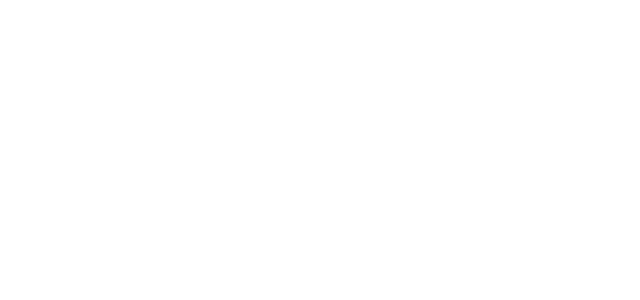
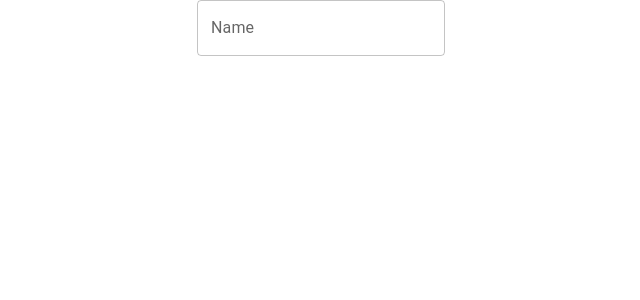
Before and after one commit to bendaprile/ctrl-alt-defeat-hackathon, a React (Create React App) app: page / in a window 1280 px wide. Shown: the top 300 px of the page, without its empty margins (319-959 px from the left). Built offline with nearby package versions, Linux system fonts and the light colour scheme.

Commit message:
Added material UI, added name input field to LandingPage, added LandingPage to App.

```diff
--- a/package.json
+++ b/package.json
@@ -3,12 +3,16 @@
   "version": "0.1.0",
   "private": true,
   "dependencies": {
+    "@emotion/styled": "^11.10.6",
+    "@mui/material": "^5.11.16",
+    "@mui/styled-engine-sc": "^5.11.11",
     "@testing-library/jest-dom": "^5.16.5",
     "@testing-library/react": "^13.4.0",
     "@testing-library/user-event": "^13.5.0",
     "react": "^18.2.0",
     "react-dom": "^18.2.0",
     "react-scripts": "5.0.1",
+    "styled-components": "^5.3.9",
     "web-vitals": "^2.1.4"
   },
   "scripts": {
--- a/src/App.js
+++ b/src/App.jsx
@@ -1,8 +1,10 @@
 import './App.css';
+import LandingPage from "./components/LandingPage/LandingPage";
 
 function App() {
   return (
     <div className="App">
+      <LandingPage/>
     </div>
   );
 }
--- a/src/components/LandingPage/LandingPage.jsx
+++ b/src/components/LandingPage/LandingPage.jsx
@@ -1,7 +1,9 @@
+import {TextField} from "@mui/material";
+
 function LandingPage() {
-    return <>
-
-    </>
+    return <div data-testid="landing-page">
+        <TextField id="name" data-testid="name-input" label="Name" variant="outlined" />
+    </div>
 }
 
 export default LandingPage;
```
Also changed, not shown: 2 other files (tests, documents, lock files or other folders).
